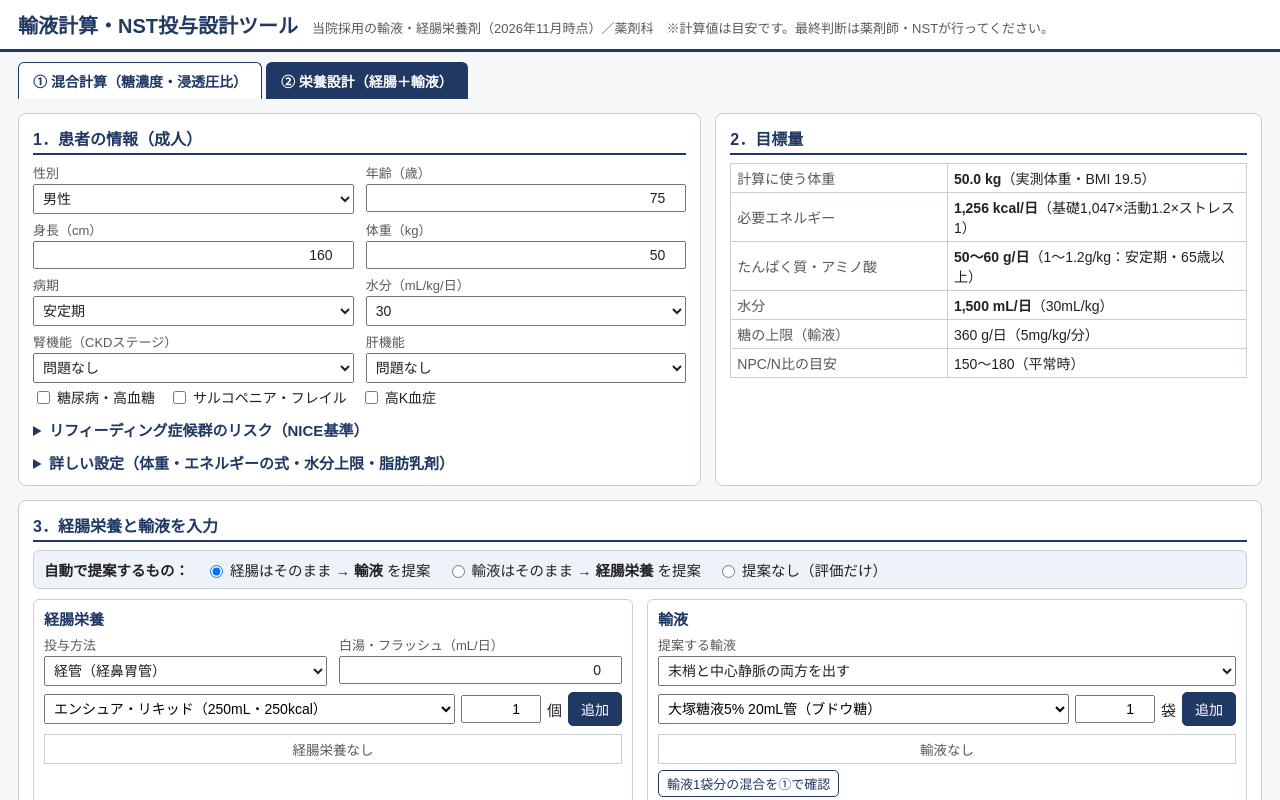
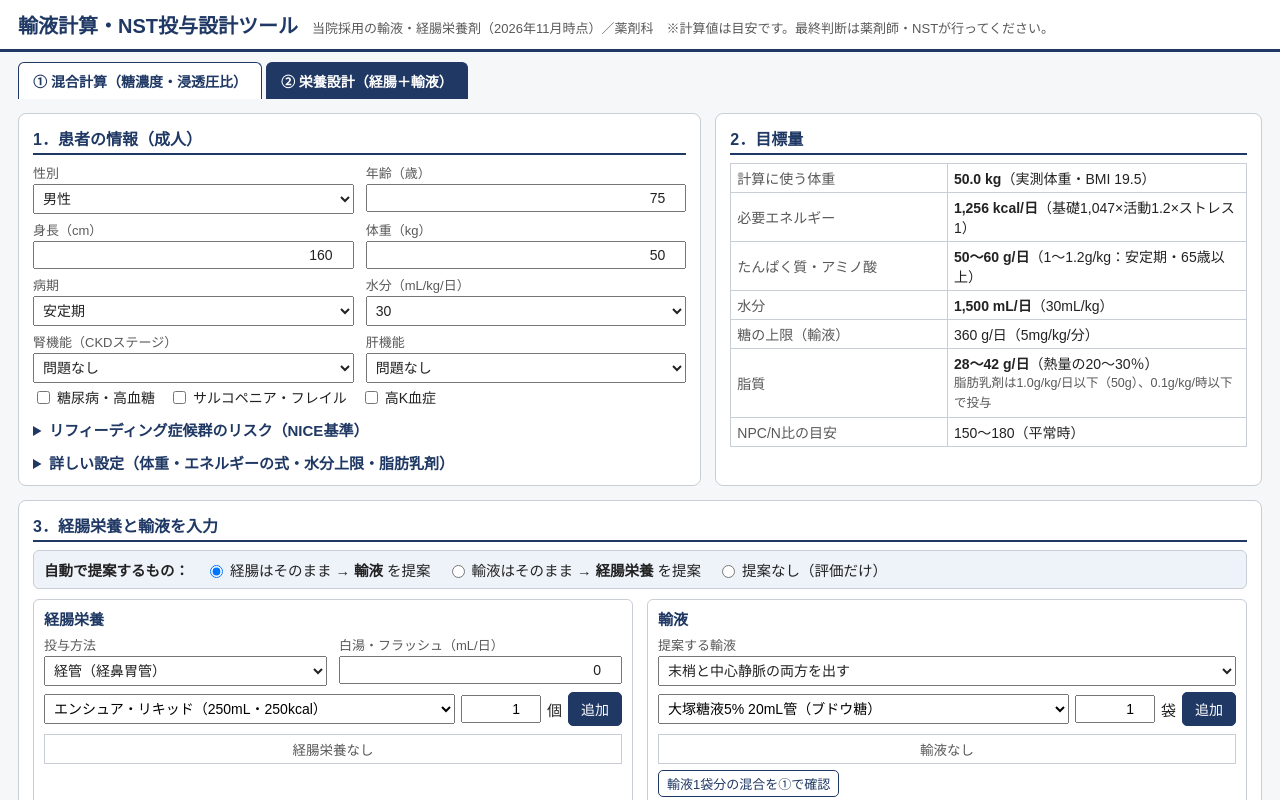
Before and after one commit to yossy5757-cyber/infusion-calc, a plain HTML site: page index.html in a window 1280 px wide. Both pictures are taken after a click on the button "② 栄養設計（経腸＋輸液）". Shown: the top 800 px of the page. Drawn offline with Linux system fonts and the light colour scheme.

Commit message:
脂質の目標（熱量の20〜30%）と評価・脂肪乳剤の速度表示を追加
Co-Authored-By: Claude Opus 5.5 <noreply@anthropic.com>
Claude-Session: https://claude.ai/code/session_012XNBLPrntJ3dPUfGTQebWC

```diff
--- a/index.html
+++ b/index.html
@@ -754,6 +754,7 @@ function design(){
     <tr><td>たんぱく質・アミノ酸</td><td><b>${fmt(I.pr[0]*W,0)}〜${fmt(I.pr[1]*W,0)} g/日</b>（${I.pr[0]}〜${I.pr[1]}g/kg：${esc(I.pnote)}）</td></tr>
     <tr><td>水分</td><td><b>${fmt(fluid,0)} mL/日</b>${num('n_flmax')>0?'（上限を入力）':'（'+num('n_fl')+'mL/kg）'}</td></tr>
     <tr><td>糖の上限（輸液）</td><td>${fmt(I.gMax,0)} g/日（${I.gLim}mg/kg/分）</td></tr>
+    <tr><td>脂質</td><td><b>${fmt(E*0.2/9,0)}〜${fmt(E*0.3/9,0)} g/日</b>（熱量の20〜30％）<br><span class="note">脂肪乳剤は1.0g/kg/日以下（${fmt(W,0)}g）、0.1g/kg/時以下で投与</span></td></tr>
     <tr><td>NPC/N比の目安</td><td>${npcRange}</td></tr>
     ${I.renal!=='no'?`<tr><td>腎機能（${esc(RENAL_LABEL[I.renal])}）</td><td>食塩 ${esc(RR.saltNote)}<br>カリウム ${esc(RR.kNote)}${RR.pPerProt?`<br>リン ${fmt(pMax,0)}mg/日以下（たんぱく質×15）`:''}${RR.fluidNote?`<br>水分 ${esc(RR.fluidNote)}`:''}<br><span class="note">エネルギー ${esc(RR.eNote)}</span></td></tr>`:''}
     ${I.Estart?`<tr><td>リフィーディング症候群</td><td><span class="badge">${I.rf==='extreme'?'超高リスク':'高リスク'}</span> 開始量 <b>${fmt(I.Estart,0)} kcal/日</b>（${I.rf==='extreme'?5:10}kcal/kg）から4〜7日で目標へ<br>
@@ -791,7 +792,10 @@ function design(){
     ['水分 mL', fmt(fluid,0), fmt(te.water+flush,0)+(flush?'<div class="gen">うち白湯'+fmt(flush,0)+'</div>':''), fmt(ti.vol,0), '<b>'+fmt(tot.water,0)+'</b>', tot.water<fluid*0.9?J(0,'不足 '+fmt(fluid-tot.water,0)):tot.water>fluid*1.1?J(0,'過剰 '+fmt(tot.water-fluid,0)):J(1,'○')],
   ];
   if(ti.glu>0) rowsE.push(['糖（輸液）', I.gLim+'mg/kg/分以下', '－', fmt(ti.glu,0)+'g', fmt(gmk,1)+'mg/kg/分', gmk>I.gLim?J(0,'上限超え'):J(1,'○')]);
-  if(te.fat+ti.fat>0) rowsE.push(['脂肪 g', '－', fmt(te.fat,1), fmt(ti.fat,1), fmt(te.fat+ti.fat,1), ti.fat>0?(ivFatKg>1.0?J(0,'脂肪乳剤 1g/kg超'):J(1,'脂肪乳剤 '+fmt(ivFatKg,2)+'g/kg')):'']);
+  const fatTot=te.fat+ti.fat, fatPct=tot.kcal>0?fatTot*9/tot.kcal*100:0;
+  let fatJ= tot.kcal<=0?'': fatPct<20?J(0,fmt(fatPct,0)+'％（20％未満）'): fatPct>30?J(0,fmt(fatPct,0)+'％（30％超）'):J(1,'○ '+fmt(fatPct,0)+'％');
+  if(ti.fat>0) fatJ+='<div>'+(ivFatKg>1.0?J(0,'脂肪乳剤 1g/kg/日超'):J(1,'脂肪乳剤 '+fmt(ivFatKg,2)+'g/kg/日'))+'</div><div class="gen">0.1g/kg/時以下なら'+fmt(ti.fat/(0.1*W),1)+'時間以上</div>';
+  rowsE.push(['脂質 g', fmt(E*0.2/9,0)+'〜'+fmt(E*0.3/9,0)+'<div class="gen">熱量の20〜30％</div>', fmt(te.fat,1), fmt(ti.fat,1), fmt(fatTot,1), fatJ]);
   rowsE.push(['NPC/N比', npcRange.split('（')[0], '', '', fmt(npcn,0), '']);
   rowsE.push(['食塩相当量 g', saltMax?saltMax+'未満':'－', fmt(salt(te.na),1), fmt(salt(ivNaMg),1)+'<div class="gen">Na '+fmt(ti.na,0)+'mEq</div>', fmt(salt(tot.na),1), saltMax?(salt(tot.na)<saltMax?J(1,'○'):J(0,'超え')):'']);
   rowsE.push(['カリウム mg', kMax?fmt(kMax,0)+'以下':'－', fmt(te.k,0), fmt(ivKMg,0)+'<div class="gen">'+fmt(ti.k,0)+'mEq</div>', fmt(tot.k,0)+'<div class="gen">'+fmt(tot.k/39.1,1)+'mEq</div>', kMax?(tot.k<=kMax?J(1,'○'):J(0,'超え')):'']);
@@ -807,6 +811,8 @@ function design(){
   if(ivrows.some(r=>r.id==='hicaliq'&&r.qty>0)) Wn.push('ハイカリックRFはK・Pを含まず、ビタミンB1の併用が必要。総合ビタミン剤・微量元素製剤を追加し、K・Pは血清値を見て補正');
   if(ivrows.some(r=>byId[r.id].cv&&r.qty>0)) Wn.push('中心静脈専用製剤を含みます（中心静脈から投与）');
   if(ivrows.some(r=>r.id==='enefluid'&&r.qty>0)) Wn.push('エネフリードは脂肪を含むため、他の薬剤の混注・側管からの投与はしない（添付文書）');
+  if(ti.kcal>0 && fatTot===0) Wn.push('脂質が入っていません。静脈栄養が長く続く場合は、必須脂肪酸欠乏の予防に脂肪乳剤（イントラリポス）を検討（禁忌がなければ）');
+  if(erows.some(r=>r.id==='glurex'&&r.qty>0) && fatPct>30) Wn.push('グルセルナ-REXは糖質を抑えるため脂質の割合が高い設計です（脂質の割合が30％を超えるのは製品の特性）');
   if(I.dm && (te.kcal+ti.kcal)>0) Wn.push('糖尿病：血糖を測定し、必要に応じてインスリンを使用');
   const empty=!erows.length&&!ivrows.length&&!flush;
   $('evalBox').innerHTML=(empty?'<div class="note" style="margin-bottom:6px">経腸栄養・輸液を入力すると、ここで合計を評価します。何も入れずに「5．提案」を使うこともできます。</div>':'')+
```
